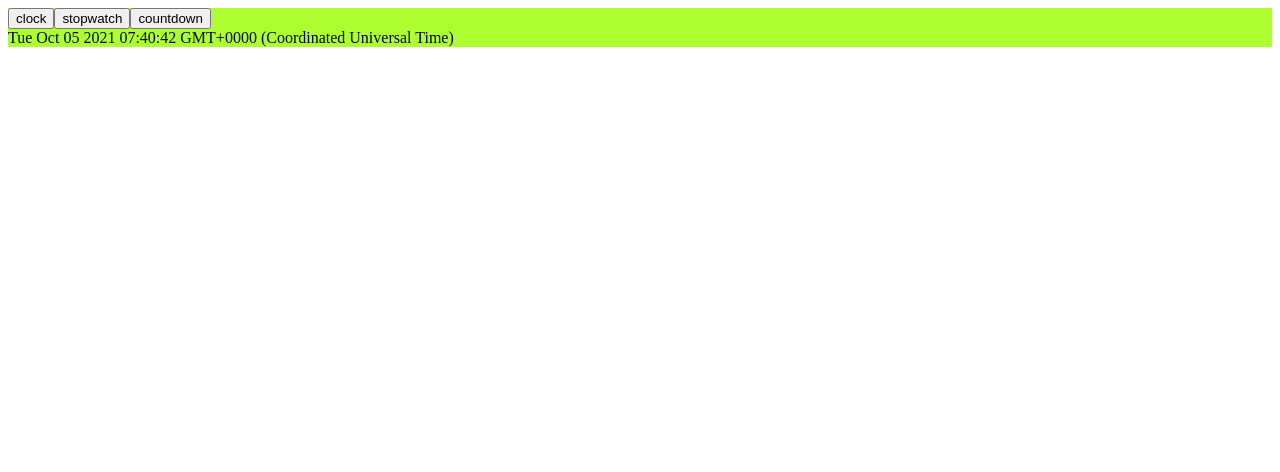
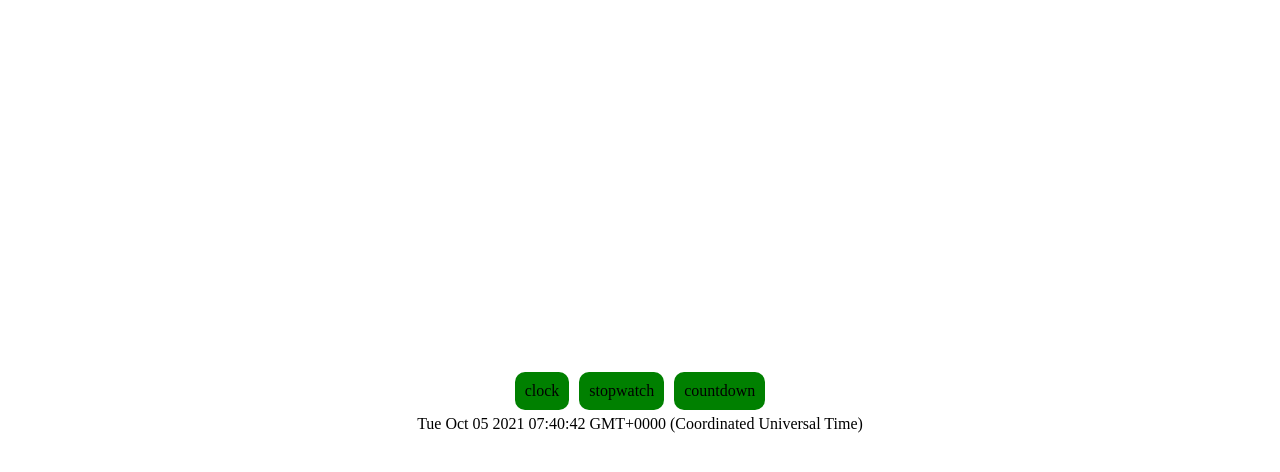
Before and after one commit to kuman514/WebpackPractice, a website built with webpack: page dist/index.html in a window 1280 px wide. Built offline with nearby package versions, Linux system fonts and the light colour scheme.

Commit message:
Decorated app

```diff
--- a/css/style.module.css
+++ b/css/style.module.css
@@ -1,3 +1,24 @@
-main {
+body {
+  background-color: white;
+  margin: 0;
+  width: 100vw;
+  height: 100vh;
+  display: flex;
+  align-items: center;
+  justify-content: center;
+  text-align: center;
+}
+
+button {
+  all: unset;
+  background-color: green;
+  padding: 10px;
+  border-radius: 10px;
+  margin: 5px;
+  transition: all 50ms linear;
+}
+
+button:hover {
+  cursor: pointer;
   background-color: greenyellow;
 }
```
